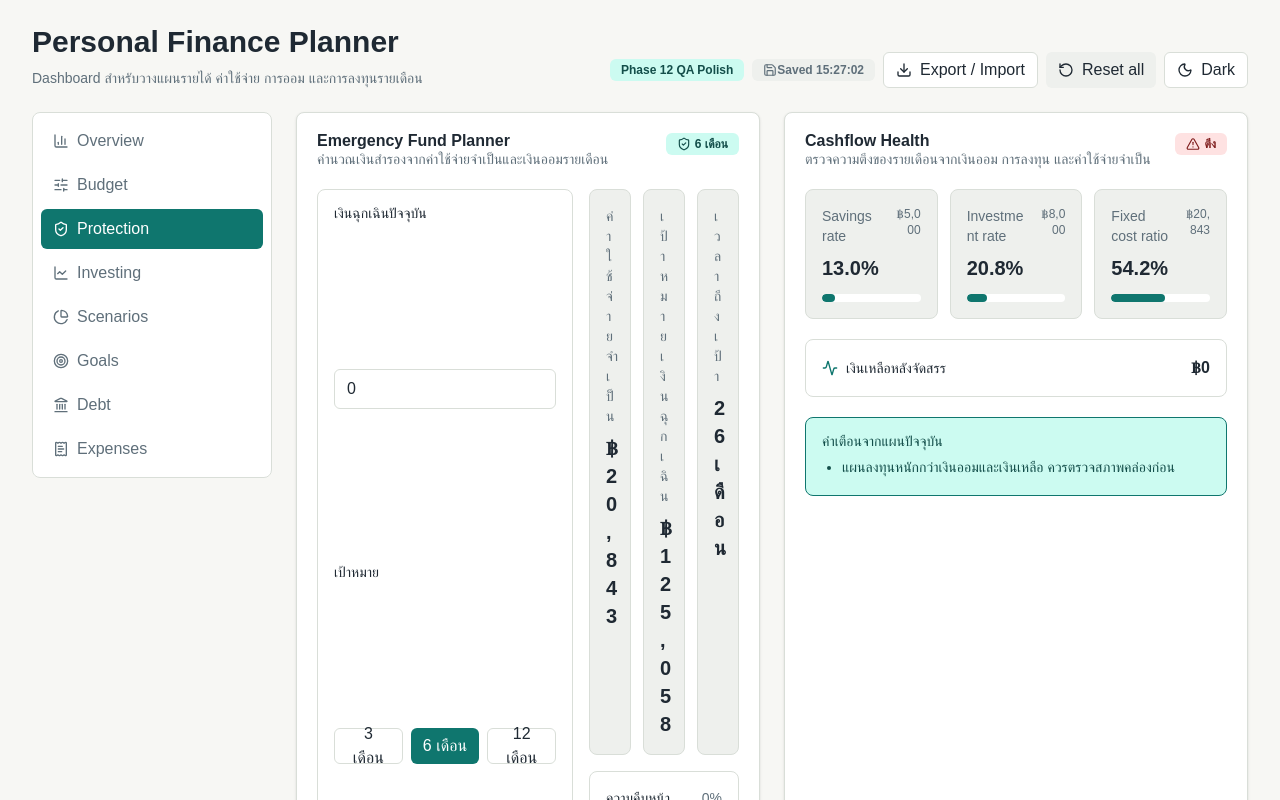
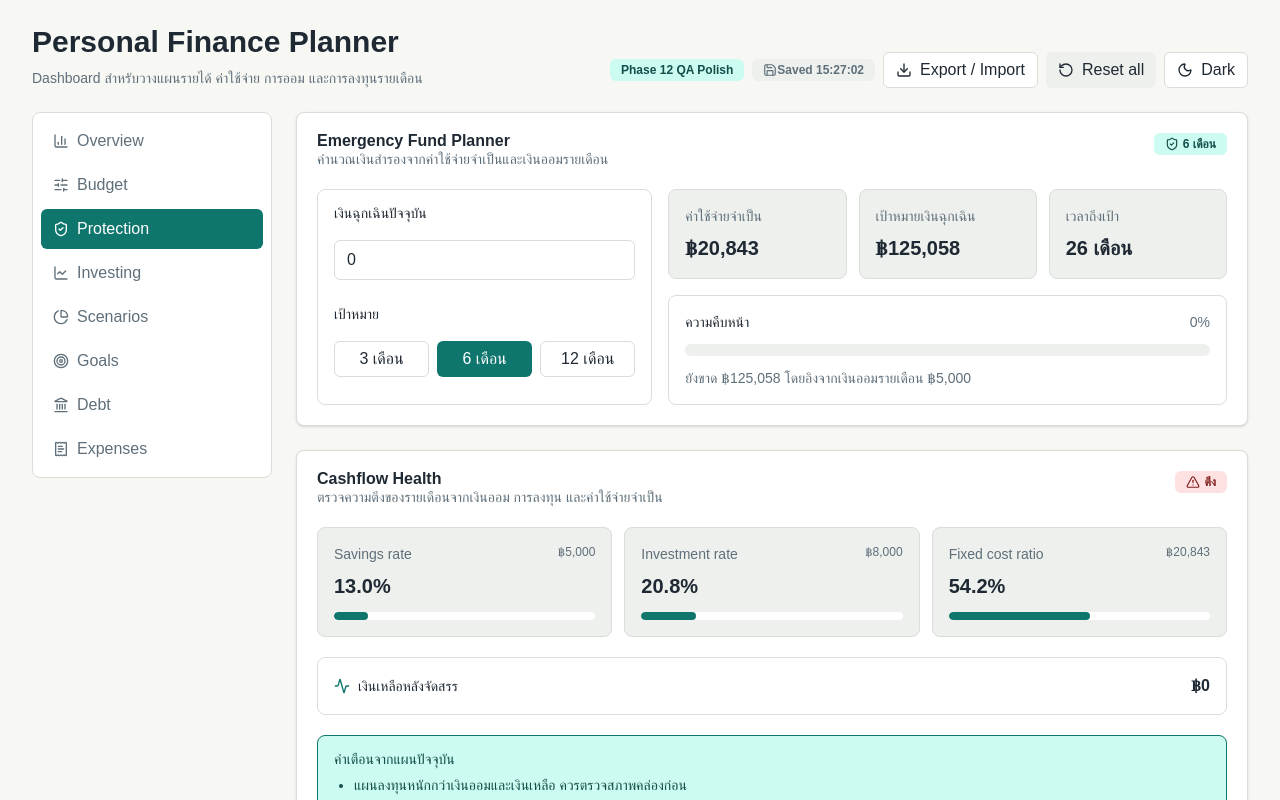
Before and after one commit to kimzey/PersonalFinancePlanner, a Next.js app: page / in a window 1280 px wide. Both pictures are taken after a click on the button "Protection". Shown: the top 800 px of the page. Built offline with nearby package versions, Linux system fonts and the light colour scheme.

Commit message:
Fix protection emergency fund overflow

```diff
--- a/src/components/finance/emergency-fund-planner.tsx
+++ b/src/components/finance/emergency-fund-planner.tsx
@@ -59,8 +59,8 @@ export function EmergencyFundPlanner({
         </div>
       </CardHeader>
       <CardContent className="grid gap-5">
-        <div className="grid gap-4 lg:grid-cols-[minmax(16rem,0.8fr)_1.2fr]">
-          <div className="grid gap-4 rounded-lg border border-[var(--border)] p-4">
+        <div className="grid min-w-0 gap-4 xl:grid-cols-[minmax(14rem,0.75fr)_minmax(0,1.25fr)]">
+          <div className="grid min-w-0 gap-4 rounded-lg border border-[var(--border)] p-4">
             <div className="grid gap-2">
               <Label htmlFor="current-emergency-fund">เงินฉุกเฉินปัจจุบัน</Label>
               <Input
@@ -75,7 +75,7 @@ export function EmergencyFundPlanner({
 
             <div className="grid gap-2">
               <Label>เป้าหมาย</Label>
-              <div className="grid grid-cols-3 gap-2">
+              <div className="grid grid-cols-1 gap-2 min-[420px]:grid-cols-3">
                 {targetMonthOptions.map((option) => (
                   <Button
                     key={option}
@@ -91,14 +91,14 @@ export function EmergencyFundPlanner({
             </div>
           </div>
 
-          <div className="grid gap-4">
-            <div className="grid gap-3 sm:grid-cols-3">
+          <div className="grid min-w-0 gap-4">
+            <div className="grid min-w-0 gap-3 md:grid-cols-3">
               <Metric label="ค่าใช้จ่ายจำเป็น" value={formatCurrency(plan.monthlyEssentialExpense)} />
               <Metric label="เป้าหมายเงินฉุกเฉิน" value={formatCurrency(plan.targetAmount)} />
               <Metric label="เวลาถึงเป้า" value={monthText} />
             </div>
 
-            <div className="rounded-lg border border-[var(--border)] p-4">
+            <div className="min-w-0 rounded-lg border border-[var(--border)] p-4">
               <div className="flex items-center justify-between gap-3 text-sm">
                 <span className="font-medium">ความคืบหน้า</span>
                 <span className="text-[var(--muted-foreground)]">
@@ -125,9 +125,11 @@ export function EmergencyFundPlanner({
 
 function Metric({ label, value }: { label: string; value: string }) {
   return (
-    <div className="rounded-lg border border-[var(--border)] bg-[var(--muted)] p-4">
+    <div className="min-w-0 rounded-lg border border-[var(--border)] bg-[var(--muted)] p-4">
       <div className="text-sm text-[var(--muted-foreground)]">{label}</div>
-      <div className="mt-2 text-xl font-semibold text-[var(--foreground)]">{value}</div>
+      <div className="mt-2 text-lg font-semibold text-[var(--foreground)] sm:text-xl">
+        {value}
+      </div>
     </div>
   );
 }
--- a/src/components/finance/finance-dashboard.tsx
+++ b/src/components/finance/finance-dashboard.tsx
@@ -334,7 +334,7 @@ export function FinanceDashboard({ initialPlan }: FinanceDashboardProps) {
           ) : null}
 
           {activeSection === "protection" ? (
-            <div className="grid gap-6 xl:grid-cols-2">
+            <div className="grid min-w-0 gap-6 2xl:grid-cols-2">
               <EmergencyFundPlanner
                 monthlyEssentialExpense={totals.essentialAmount}
                 monthlySaving={totals.savingsAmount}
```
